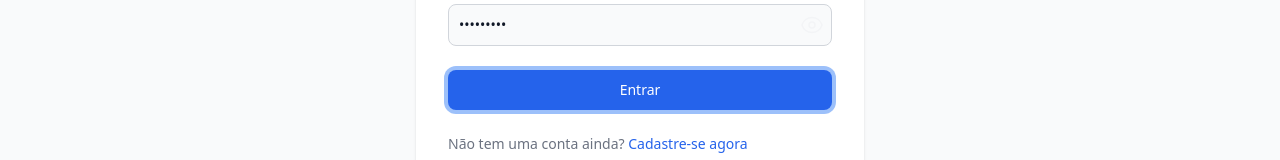
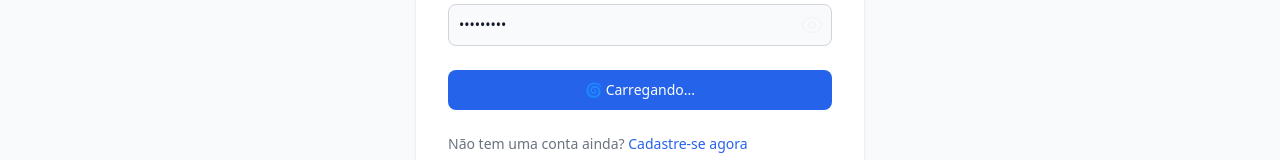
Before and after one commit to eemr3/project-blitzcareer, a Next.js app in the folder front-end/: page /login in a window 1280 px wide. Both pictures are taken after typing "name@example.com", "Sample123" into the empty fields and a click on the button "Entrar". Shown: the part 448-608 px from the top of the page. Built offline with nearby package versions, Linux system fonts and the light colour scheme; no server answers.

Commit message:
refactor: request login

```diff
--- /dev/null
+++ b/front-end/src/components/Loading/index.tsx
@@ -0,0 +1,5 @@
+import React from 'react';
+
+export default function Loading() {
+  return <h2>🌀 Carregando...</h2>;
+}
--- a/front-end/src/components/LoginForm/index.tsx
+++ b/front-end/src/components/LoginForm/index.tsx
@@ -4,12 +4,13 @@ import { useContext, useState } from 'react';
 import { AuthContext } from '../../context/AuthContext';
 import { loginSchema } from './login.schema';
 // import InputText from '../Form/CustomInput/InputRoot';
+import { EyeIcon, EyeSlashIcon } from '@heroicons/react/24/outline';
 import { toast } from 'react-toastify';
 import { Input } from '../Form/CustomInput';
-import { EyeIcon, EyeSlashIcon } from '@heroicons/react/24/outline';
+import Loading from '../Loading';
 
 export function LoginForm() {
-  const { sigIn } = useContext(AuthContext);
+  const { sigIn, loading, setLoading } = useContext(AuthContext);
   const [showPassword, setShowPassword] = useState(false);
   return (
     <div className="w-full bg-white rounded-lg shadow dark:border md:mt-0 sm:max-w-md xl:p-0 dark:bg-gray-800 dark:border-gray-700">
@@ -22,8 +23,22 @@ export function LoginForm() {
           validationSchema={loginSchema}
           onSubmit={async (values) => {
             const loginRes = await sigIn(values);
+
+            if (loginRes?.statusCode === 200) {
+              return toast.success('Login realizado com sucesso', {
+                position: 'top-right',
+                autoClose: 3000,
+                hideProgressBar: false,
+                closeOnClick: true,
+                pauseOnHover: true,
+                draggable: true,
+                progress: undefined,
+                theme: 'light',
+              });
+            }
             if (loginRes?.response?.status === 401) {
-              toast.error('Usuário ou senha inválidos', {
+              setLoading(false);
+              return toast.error('Usuário ou senha inválidos', {
                 position: 'top-right',
                 autoClose: 5000,
                 hideProgressBar: false,
@@ -114,9 +129,12 @@ export function LoginForm() {
                 type="submit"
                 className="w-full text-white bg-primary-600 hover:bg-primary-700
                   focus:ring-4 focus:outline-none
-                    focus:ring-primary-300 font-medium rounded-lg text-sm px-5 py-2.5 text-center dark:bg-primary-600 dark:hover:bg-primary-700 dark:focus:ring-primary-800"
+                    focus:ring-primary-300 font-medium rounded-lg text-sm px-5 py-2.5 text-center
+                  dark:bg-primary-600 dark:hover:bg-primary-700 dark:focus:ring-primary-800
+                  :disabled:bg-gray-400 dark:disabled:bg-gray-600"
+                disabled={loading}
               >
-                Entrar
+                {loading ? <Loading /> : 'Entrar'}
               </button>
               <p className="text-sm font-light text-gray-500 dark:text-gray-400">
                 Não tem uma conta ainda?{' '}
--- a/front-end/src/context/AuthContext.tsx
+++ b/front-end/src/context/AuthContext.tsx
@@ -1,7 +1,7 @@
 import { AxiosError } from 'axios';
 import Cookies from 'js-cookie';
 import { useRouter } from 'next/router';
-import { createContext } from 'react';
+import { createContext, useState } from 'react';
 import { http } from '../service/api';
 import { setCookie } from '../shared/cookies';
 
@@ -17,20 +17,26 @@ interface DataLogin {
 interface AuthContextProps {
   sigIn: (data: DataLogin) => Promise<any>;
   signout: () => void;
+  loading?: boolean;
+  setLoading: (value: boolean) => void;
 }
 
 export const AuthContext = createContext<AuthContextProps>({} as AuthContextProps);
 
 export default function AuthProvider({ children }: AuthProviderProps) {
   const router = useRouter();
-
+  const [loading, setLoading] = useState(false);
   const sigIn = async (data: DataLogin) => {
     try {
+      setLoading(true);
       const response = await http.post('/login', data);
 
       if (response.status === 200) {
         setCookie('access_token', response.data.access_token);
-        router.push('/home');
+        setTimeout(() => {
+          router.push('/home');
+          setLoading(false);
+        }, 3000);
       }
       return response.data;
     } catch (error) {
@@ -49,6 +55,8 @@ export default function AuthProvider({ children }: AuthProviderProps) {
       value={{
         sigIn,
         signout,
+        loading,
+        setLoading,
       }}
     >
       {children}
```
